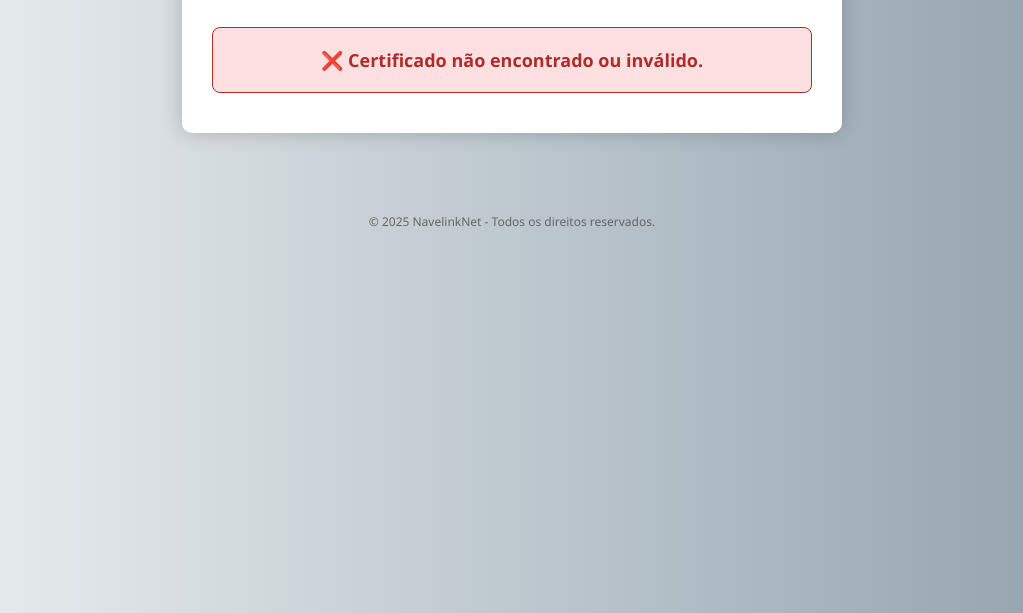
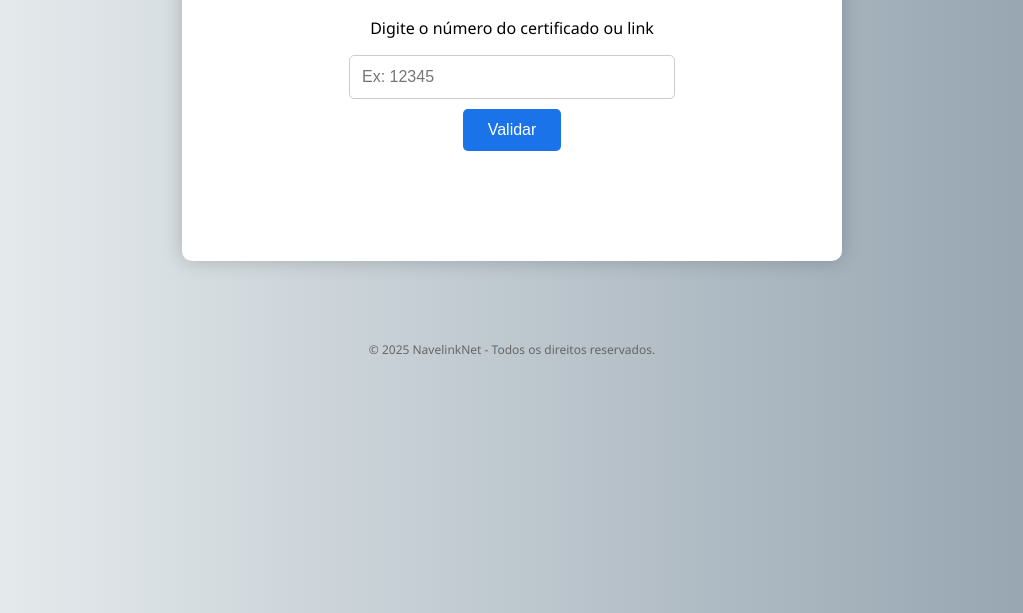
Before and after one commit to AnnaKAntonio/qrcode, a plain HTML site: page index.html in a window 1280 px wide. Shown: the part 187-800 px from the top of the page, without its empty margins (128-1151 px from the left). Drawn offline with Linux system fonts and the light colour scheme.

Commit message:
Update index.html

```diff
--- a/index.html
+++ b/index.html
@@ -25,6 +25,31 @@
         h1 {
             color: #1a73e8;
             margin-bottom: 20px;
+        }
+
+        input {
+            padding: 12px;
+            font-size: 16px;
+            width: 80%;
+            max-width: 300px;
+            border: 1px solid #ccc;
+            border-radius: 5px;
+            margin-bottom: 10px;
+        }
+
+        button {
+            padding: 12px 25px;
+            font-size: 16px;
+            border: none;
+            border-radius: 5px;
+            background-color: #1a73e8;
+            color: white;
+            cursor: pointer;
+            transition: background-color 0.3s;
+        }
+
+        button:hover {
+            background-color: #1558b0;
         }
 
         .resultado {
@@ -58,7 +83,12 @@
 <body>
     <div class="container">
         <h1>Validação de Certificado</h1>
-        <div class="resultado" id="resultado">Verificando certificado...</div>
+        <p>Digite o número do certificado ou link<strong></strong></p>
+        <input type="text" id="certId" placeholder="Ex: 12345" />
+        <br>
+        <button onclick="validar()">Validar</button>
+
+        <div class="resultado" id="resultado"></div>
     </div>
 
     <footer>
@@ -80,23 +110,35 @@
             "12355": { nome: "Nivaldo", curso: "Treinamento Roteador Deco", data: "04/09/2025" }
         };
 
-        window.onload = function () {
+
+        function validar(idDigitado = null) {
+            let id = idDigitado;
+            if (!id) {
+                id = document.getElementById('certId').value.trim();
+            }
             const resultado = document.getElementById('resultado');
-            const urlParams = new URLSearchParams(window.location.search);
-            const id = urlParams.get('id');
 
-            if (id && certificados[id]) {
+            if (certificados[id]) {
                 const cert = certificados[id];
                 resultado.className = "resultado valido";
                 resultado.innerHTML = `
-                    ✅ <strong>Certificado Válido</strong><br><br>
-                    Nome: <strong>${cert.nome}</strong><br>
-                    Curso: <strong>${cert.curso}</strong><br>
-                    Data: <strong>${cert.data}</strong>
-                `;
+          ✅ <strong>Certificado Válido</strong><br><br>
+          Nome: <strong>${cert.nome}</strong><br>
+          Curso: <strong>${cert.curso}</strong><br>
+          Data: <strong>${cert.data}</strong>
+        `;
             } else {
                 resultado.className = "resultado invalido";
                 resultado.innerHTML = "❌ <strong>Certificado não encontrado ou inválido.</strong>";
+            }
+        }
+
+        window.onload = function () {
+            const urlParams = new URLSearchParams(window.location.search);
+            const id = urlParams.get('id');
+            if (id) {
+                validar(id);
+                document.getElementById('certId').value = id;
             }
         };
     </script>
```
